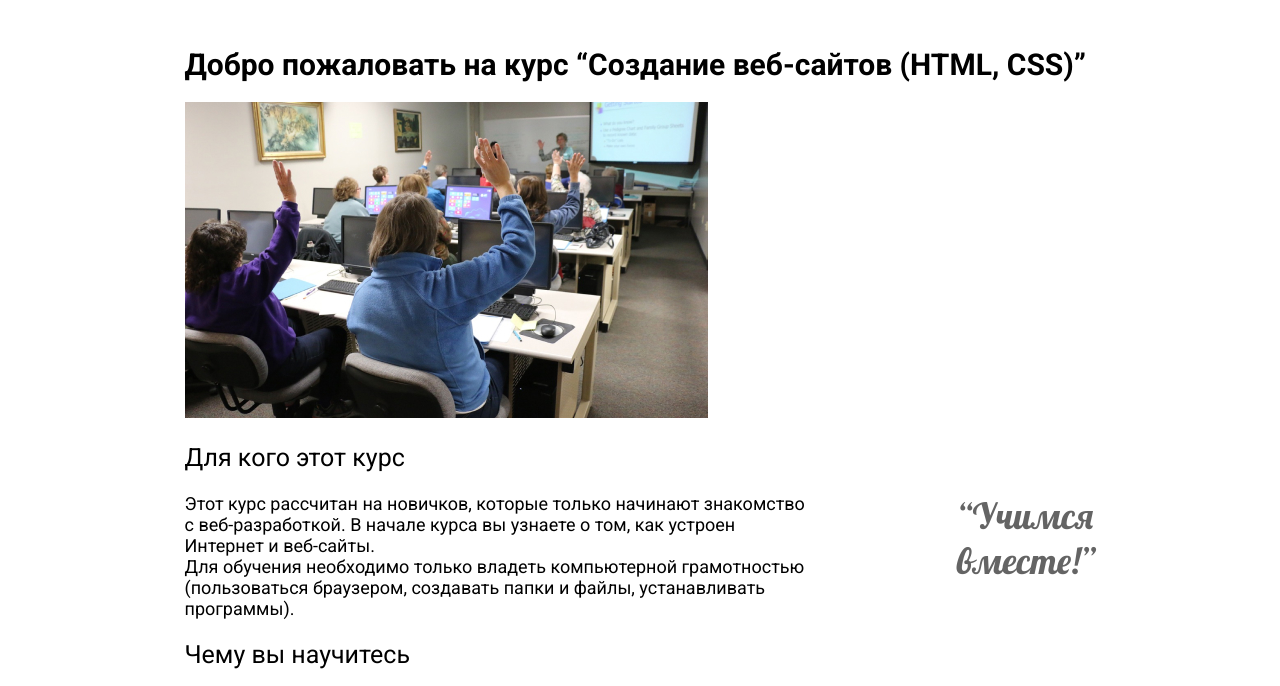
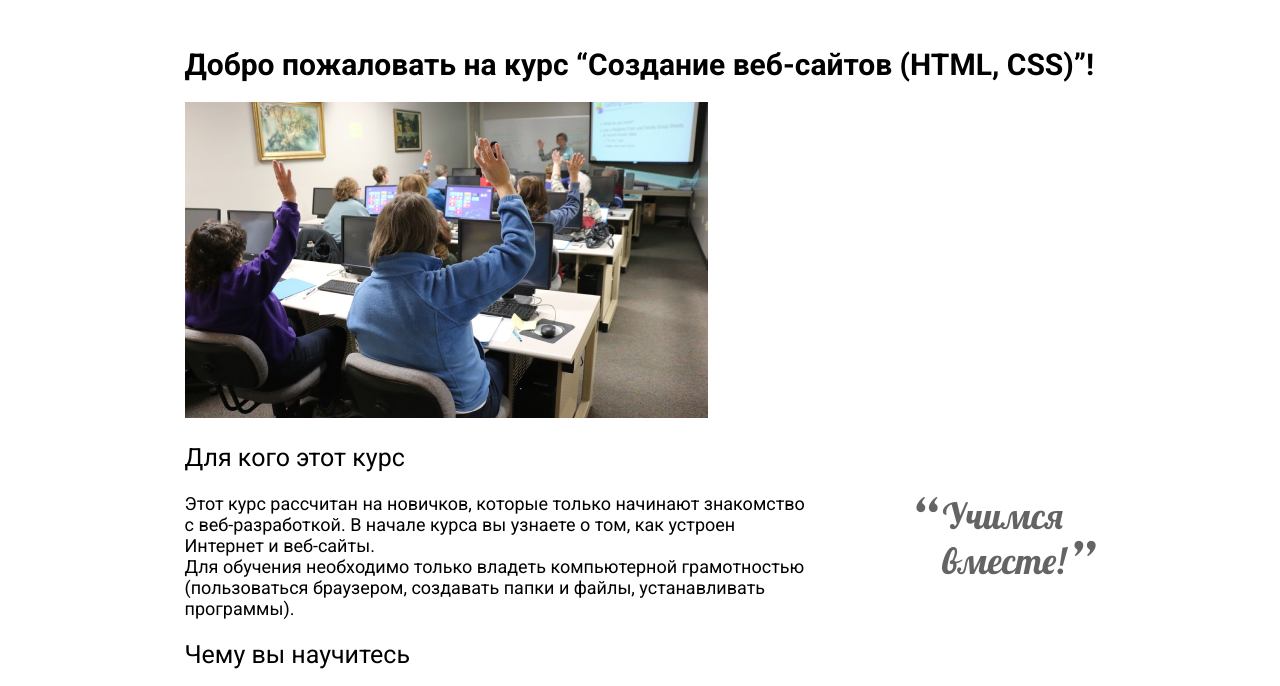
Before and after one commit to oksinka/web-group, a plain HTML site: page index.html in a window 1280 px wide. Shown: the part 83-769 px from the top of the page. Drawn offline with Linux system fonts and the light colour scheme.

Commit message:
fixed quotes on the main page, fixed mypage,edited indents in popup, edited footer

```diff
--- a/css/style.css
+++ b/css/style.css
@@ -8,7 +8,7 @@
 
 /* header */
 .header {
-    /* position: fixed; */
+    position: relative;
     top: 0;
     box-sizing: border-box;
     width: 100%;
@@ -114,6 +114,7 @@
     margin-bottom: 56px;
     border: 1px solid #808080;
     padding: 0 1em;
+    padding-top: 17px;
 }
 
 .popup-button {
@@ -149,6 +150,7 @@
     flex-grow: 1;
     box-sizing: border-box;
     margin-top: 30px;
+    margin-bottom: 30px;
 }
 
 .main-contacts {
@@ -158,6 +160,7 @@
     flex-grow: 1;
     box-sizing: border-box;
     margin-top: 30px;
+    margin-bottom: 30px;
 }
 
 .class-photo {
@@ -207,10 +210,38 @@ h2 {
     font-weight: 400;
     font-size: 36px;
     line-height: 45px;
+    margin-right: 30px;
 }
 
 .intro-aside > blockquote {
     margin: 0;
+    position: relative;
+}
+
+.intro-aside > blockquote::before {
+    content: '\201C';
+    position: absolute;
+    font-family: 'Lobster';
+    font-style: normal;
+    font-weight: 400;
+    font-size: 64px;
+    line-height: 80px;
+    color: rgba(100, 100, 100, 1);
+    left: -32px;
+    top: -12px;
+}
+
+.intro-aside > blockquote::after {
+    content: '\201D';
+    position: absolute;
+    font-family: 'Lobster';
+    font-style: normal;
+    font-weight: 400;
+    font-size: 64px;
+    line-height: 80px;
+    color: rgba(100, 100, 100, 1);
+    left: 125px;
+    bottom: -22px;
 }
 
 .intro-text > strong {
@@ -233,7 +264,7 @@ margin-bottom: 37px;
 
 .student-heading {
     max-width: 1202px;
-    padding: 0 13px;
+    padding: 0 auto;
     margin: 0 auto;
     margin-bottom: 24px;
     box-sizing: border-box;
@@ -244,7 +275,6 @@ margin-bottom: 37px;
     display: flex;
     flex-wrap: wrap;
     gap: 50px;
-    padding: 0 13px;
     box-sizing: border-box;
     margin: 0 auto;
 }
@@ -269,7 +299,7 @@ margin-bottom: 37px;
     display: flex;
     flex-direction: column;
     align-items: center;
-    flex: 1 1 0;
+    flex: 1 1 auto;
     outline: 1px solid rgb(198, 200, 204);
     box-sizing: border-box;
     width: 200px;
@@ -278,7 +308,7 @@ margin-bottom: 37px;
 
 @media (min-width: 1150px) {
     .student {
-        max-width: calc(100% / 2);
+        max-width: calc(100% / 3);
     }
 }
 
@@ -416,10 +446,11 @@ margin-bottom: 37px;
 
 /*Footer*/
 .footer {
+position: relative;
 box-sizing: border-box;
 width: 100%;
 max-width: 1300px;
-margin: 37px 0 auto;
+margin: 0 auto;
 padding: 0 16px;
 min-height: 60px;
 display: flex;
--- a/index.html
+++ b/index.html
@@ -32,7 +32,7 @@
         </div>
     </header>
     <main class="main">
-        <h1 class="main-heading">Добро пожаловать на курс “Создание веб-сайтов (HTML, CSS)”</h1>
+        <h1 class="main-heading">Добро пожаловать на курс “Создание веб-сайтов (HTML, CSS)”!</h1>
         <img class="class-photo" src="img/class.jpg" alt="Фото компьютерного класса" width="523" height="316">
         <h2>Для кого этот курс</h2>
         <div class="intro-wrapper">
@@ -41,7 +41,7 @@
             Для обучения необходимо только владеть компьютерной грамотностью (пользоваться браузером, создавать папки
              и файлы, устанавливать программы).</p>
              <aside class="intro-aside">
-                <blockquote>&#8220;Учимся<br> вместе!&#8221;</blockquote>
+                <blockquote>Учимся<br> вместе!</blockquote>
             </aside>
         </div>
         <h2>Чему вы научитесь</h2>
```
Also changed, not shown: pages/mypage.html (+1 -1 lines).
